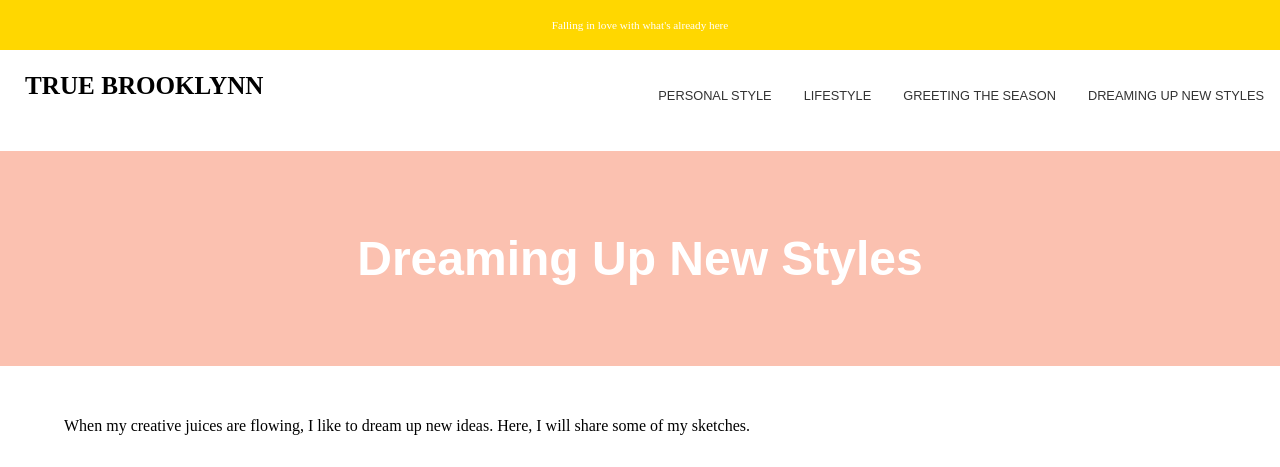
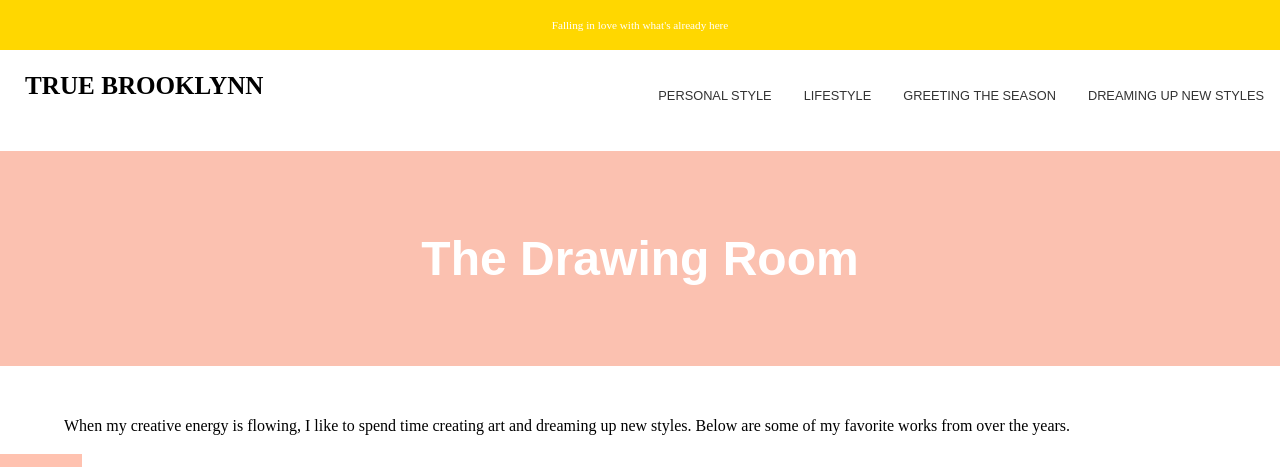
Before and after one commit to truebrooklynn/truebrooklynn.github.io, a Jekyll site: the page built from sketchpad/index.html, in a window 1280 px wide and 1400 px high. Shown: the top 467 px of the window. Built offline with Jekyll 4.4.1, drawn with Linux system fonts in a browser that asks for light colours; some web fonts are replaced; some of the changed text lies outside the part shown.

Commit message:
Updated art portfolio page

```diff
--- a/sketchpad/index.html
+++ b/sketchpad/index.html
@@ -1,45 +1,40 @@
 ---
 layout: default
-title: Dreaming Up New Styles
+title: The Drawing Room
 ---
 <div class = "topBanner">
-  <h1>
-    Dreaming Up New Styles
-  </h1>
+	<h1>The Drawing Room</h1>
 </div>
 
 <div class="someContentBanner">
-	<p>
-		When my creative juices are flowing, I like to dream up new ideas. Here, I will share some of my sketches.
-  </p>
+	<p> When my creative energy is flowing, I like to spend time creating art and dreaming up new styles.
+	Below are some of my favorite works from over the years.
+ 	</p>
 </div>
 
-<div class = "imageFeed">
-  <div class = "oneImage">
-    <h1>
-      20s
-    </h1>
-    <img src="https://truebrooklynn.github.io/sketchpad/images/20s.png" alt="20s">
+<div id="galleryFilters">
+	<button class="filterButton active" onclick="filterSelection('none')"> Show all</button>
+	<button class="filterButton" onclick="filterSelection('digital')"> Digital Art</button>
+	<button class="filterButton" onclick="filterSelection('traditional')"> Traditional Art</button>
   </div>
 
-  <div class = "oneImage">
-    <h1>
-      Arriving at the Party
-    </h1>
-    <img src="https://truebrooklynn.github.io/sketchpad/images/Arriving%20at%20the%20Party.png" alt="Arriving at the Party">
-  </div>
+<div id = "galleryRoot" class = "imageFeed8x3">
+	<div class = "oneImage">
+		<img src="https://truebrooklynn.github.io/sketchpad/images/twobreadsfourplates.PNG" alt="Two Breads and Four Plates">
+	</div>
+	<div class = "oneImage">
+		<img src="https://drive.google.com/thumbnail?id=1bmWukOlxLxACTOtnL_VEGs_mSuKV91Dh&sz=w1000" alt="Two Breads and Four Plates">
+	</div>
+</div>
+<!-- load images -->
+<script src="script.js"></script>
 
-  <div class = "oneImage">
-    <h1>
-      Coats in Winter 1
-    </h1>
-    <img src="https://truebrooklynn.github.io/sketchpad/images/20171.jpg" alt="Wearing different color and shaped coats">
-  </div>
 
-  <div class = "oneImage">
-    <h1>
-      Dresses, Different Temperatures
-    </h1>
-    <img src="https://truebrooklynn.github.io/sketchpad/images/20172.jpg" alt="Wearing summer, fall, winter dresses">
+<div class="someContentBanner">
+  <div class="dateBottomRight">
+    <p>
+      Last updated: August 2024
+    </p>
+    </div>
   </div>
 </div>
```
